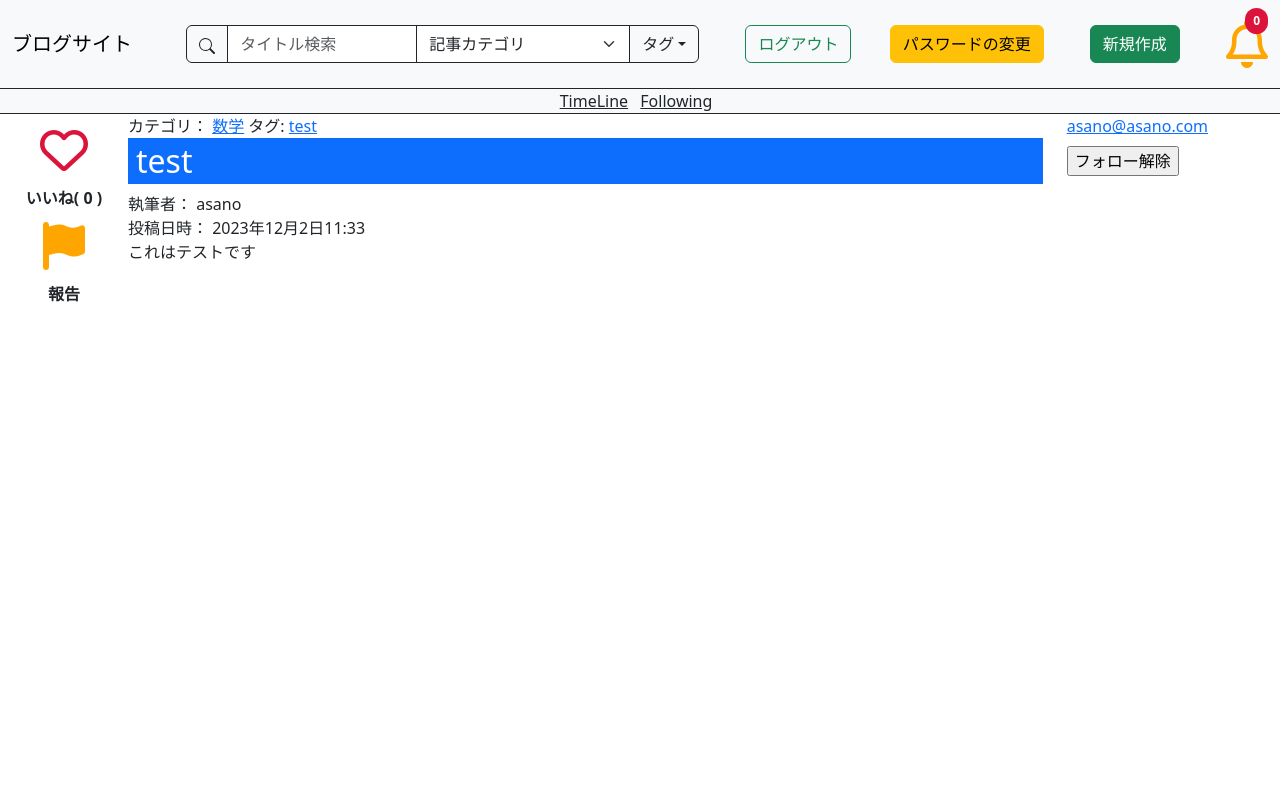
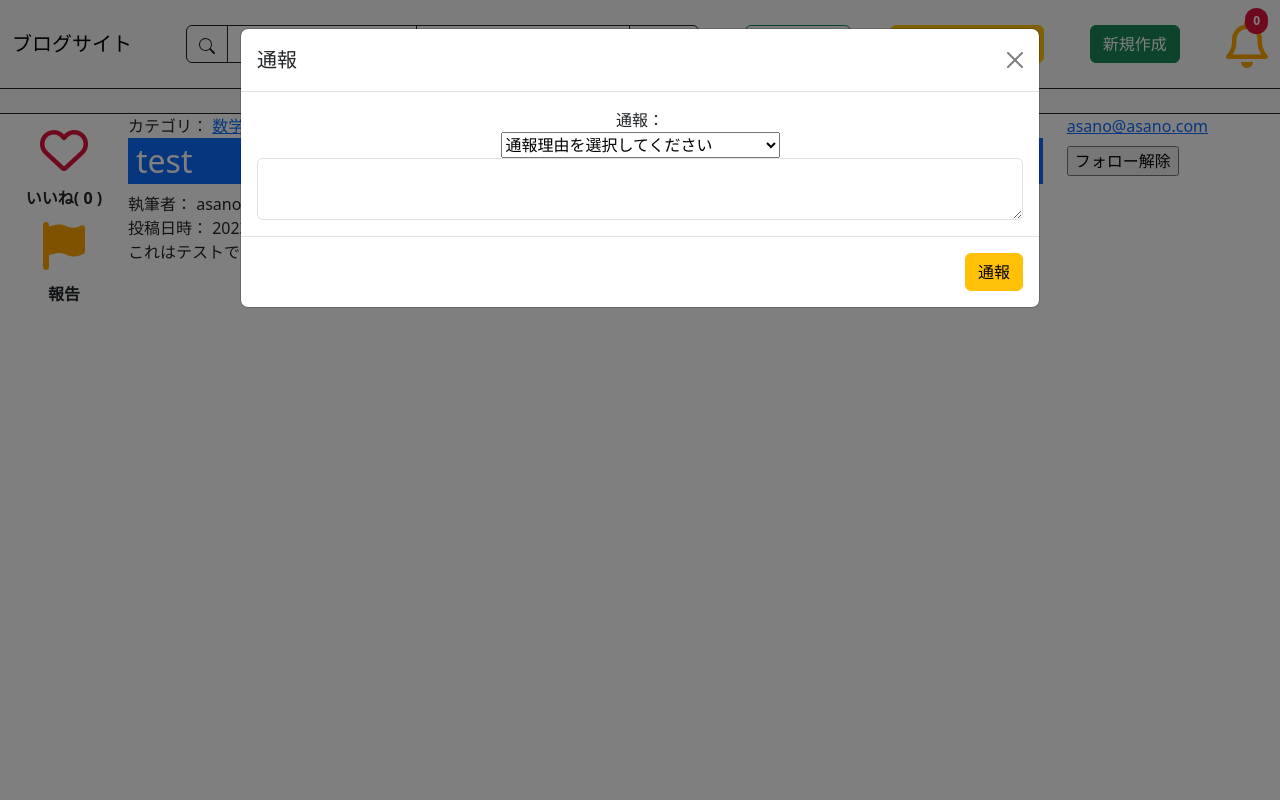
Before and after one commit to dghnts/blogsite, a Django app: page /article/6/ in a window 1280 px wide, after a click that opens the changed part. Run offline with Django 4.2, Linux system fonts and the light colour scheme; a user stored in the database is signed in; data comes from the database, SQL or seed files in the repository; both versions use the stored data as it was after the commit.

Commit message:
通報のmodalを実装

```diff
--- a/templates/blog/article.html
+++ b/templates/blog/article.html
@@ -31,6 +31,43 @@
                             <i class="fa-solid fa-flag"></i>
                         </label>
                         <div class="report_area_description">報告</div>
+                        <button type="button"
+                                id="report_submit"
+                                class="btn btn-primary"
+                                data-bs-toggle="modal"
+                                data-bs-target="#staticBackdrop"
+                                style="display:none"></button>
+                        <div class="modal"
+                             id="staticBackdrop"
+                             data-bs-backdrop="static"
+                             tabindex="-1">
+                            <div class="modal-dialog modal-lg">
+                                <div class="modal-content">
+                                    <div class="modal-header">
+                                        <h5 class="modal-title">通報</h5>
+                                        <!-- modal終了のボタン -->
+                                        <button type="button"
+                                                class="btn-close"
+                                                data-bs-dismiss="modal"
+                                                aria-label="Close"></button>
+                                    </div>
+                                    <div class="modal-body">
+                                        通報：
+                                        <form action="{% url 'blog:article' article.id %}" method="post" id="report_form">
+                                            {% csrf_token %}
+                                            <select name="reason">
+                                                <option value="">通報理由を選択してください</option>
+                                                {% for reason in reasons %}<option value="{{ reason }}">{{ reason }}</option>{% endfor %}
+                                                <textarea class="form-control" name="comment"></textarea>
+                                            </select>
+                                        </form>
+                                    </div>
+                                    <div class="modal-footer">
+                                        <button type="submit" class="btn btn-warning" form="report_form">通報</button>
+                                    </div>
+                                </div>
+                            </div>
+                        </div>
                     </div>
                 </div>
             </div>
```
Also changed, not shown: db.sqlite3.
